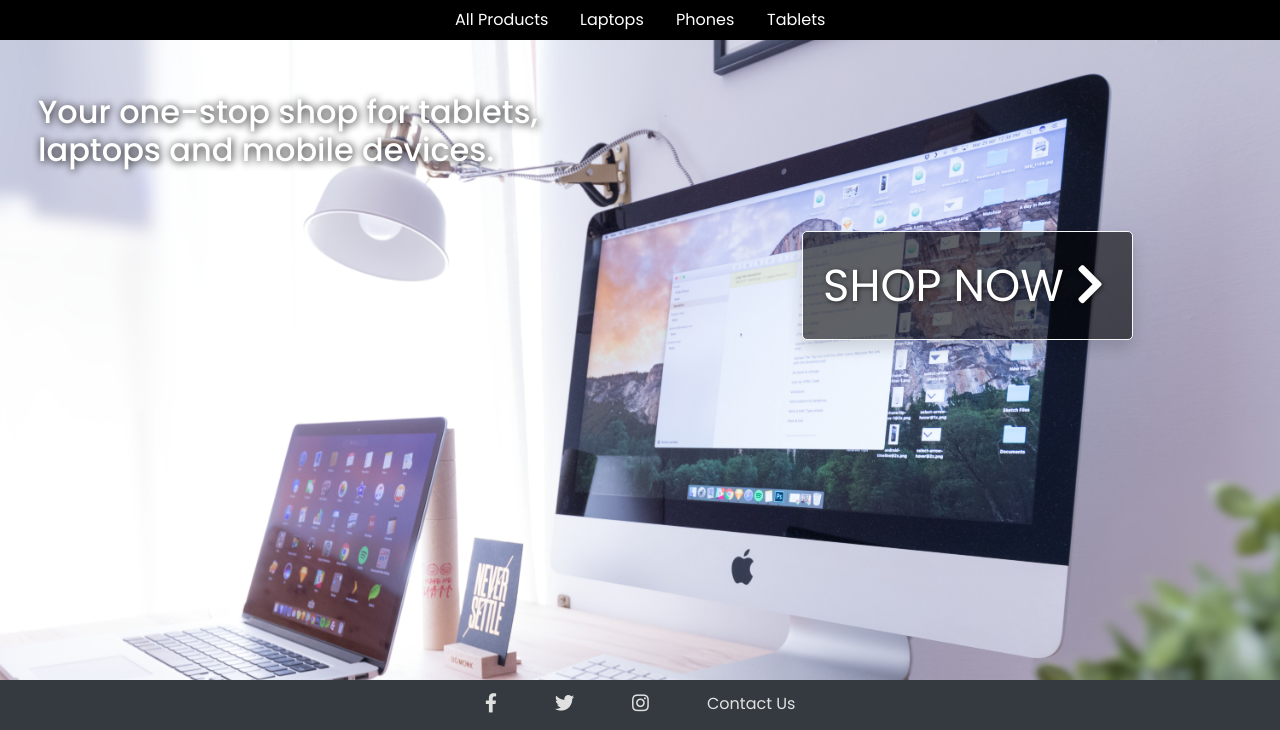
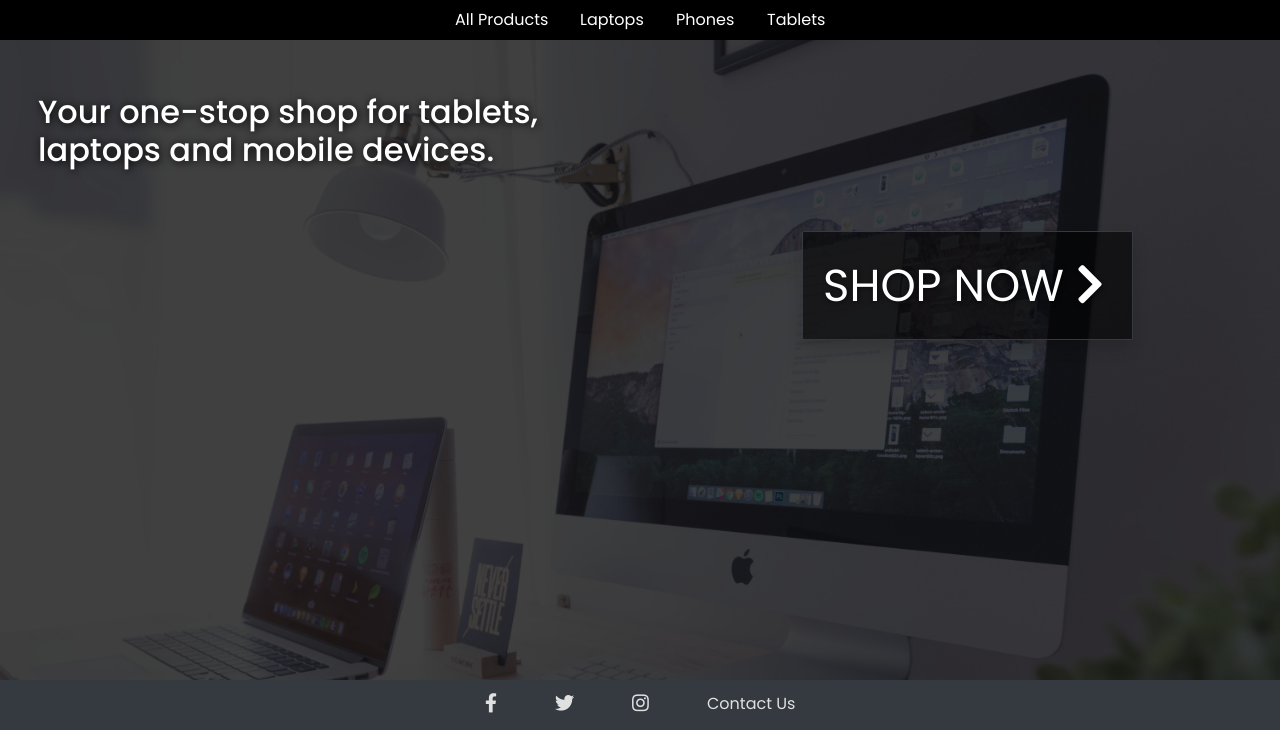
Before and after one commit to testgitpodcistudent/milestone-4-copy, a Django app: page / in a window 1280 px wide. Shown: the part 86-816 px from the top of the page. Run offline with Django 3.2, Linux system fonts and the light colour scheme; some libraries are stand-ins or nearby versions.

Commit message:
updated Homepage splash image and call-to-action button styling. Working on fixing linter errors in settings.py without affecting functionality.

```diff
--- a/home/templates/home/index.html
+++ b/home/templates/home/index.html
@@ -11,7 +11,7 @@
     <div class="row">
         <div class="col-md-6 col-s-12"></div>
         <div class="col-md-6 sol-s-12 d-flex pt-5 text-shadow">
-            <a href="{% url 'products' %}" class="shadow btn call-to-action btn-light text-uppercase ml-auto mr-auto">Shop Now
+            <a href="{% url 'products' %}" class="shadow btn btn-dark call-to-action text-uppercase ml-auto mr-auto">Shop Now
                 <i class="fas fa-chevron-right mr-2"></i></a>
         </div>
     </div>
--- a/products/views.py
+++ b/products/views.py
@@ -24,7 +24,7 @@ def all_products(request):
             sort = sortkey
             if sortkey == "name":
                 sortkey = "lower_name"
-                products = products.annotate(lower_name=lower("name"))
+                products = products.annotate(lower_name=Lower("name"))
             if sortkey == "category":
                 sortkey = "category__name"
             if "direction" in request.GET:
--- a/static/css/base.css
+++ b/static/css/base.css
@@ -98,7 +98,7 @@ a:hover {
 }
 
 .call-to-action {
-    border-radius: 5px;
+    border-radius: 2px;
     color: white;
     font-size: 2.8rem;
     padding: 20px;
--- a/techzone/settings.py
+++ b/techzone/settings.py
@@ -125,8 +125,7 @@ WSGI_APPLICATION = "techzone.wsgi.application"
 # }
 
 DATABASES = {
-    "default": dj_database_url.parse("postgres://qwmrksyzdlafcq:ada670ddcadf8195faa35f5c9aedd63670367ef00a21f9922323737a87a7ad7f@ec2-54-154-101-45.eu-west-1.compute.amazonaws.com:5432/ddmdbob5jch9qd"
-    )
+    "default": dj_database_url.parse("postgres://qwmrksyzdlafcq:ada670ddcadf8195faa35f5c9aedd63670367ef00a21f9922323737a87a7ad7f@ec2-54-154-101-45.eu-west-1.compute.amazonaws.com:5432/ddmdbob5jch9qd")
 }
 
 # Password validation
```
Also changed, not shown: static/images/homepage-background.jpg.
